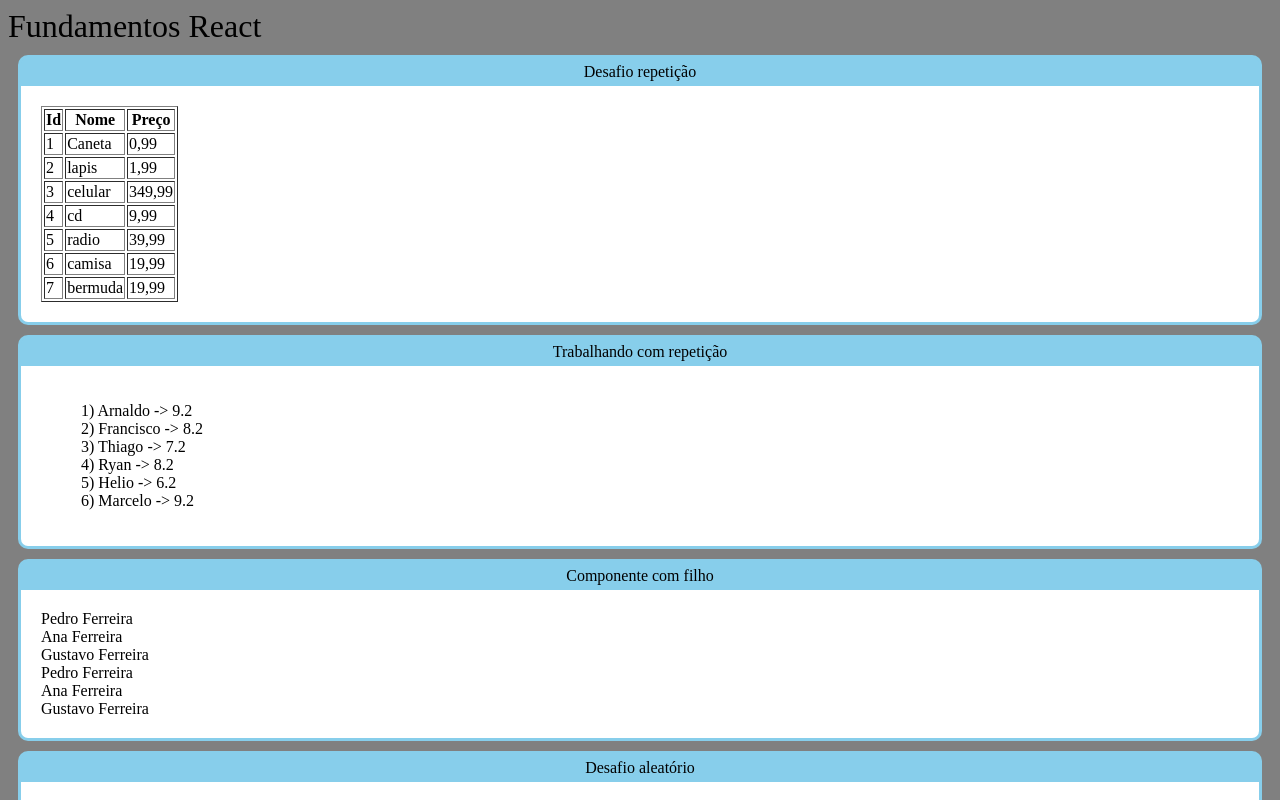
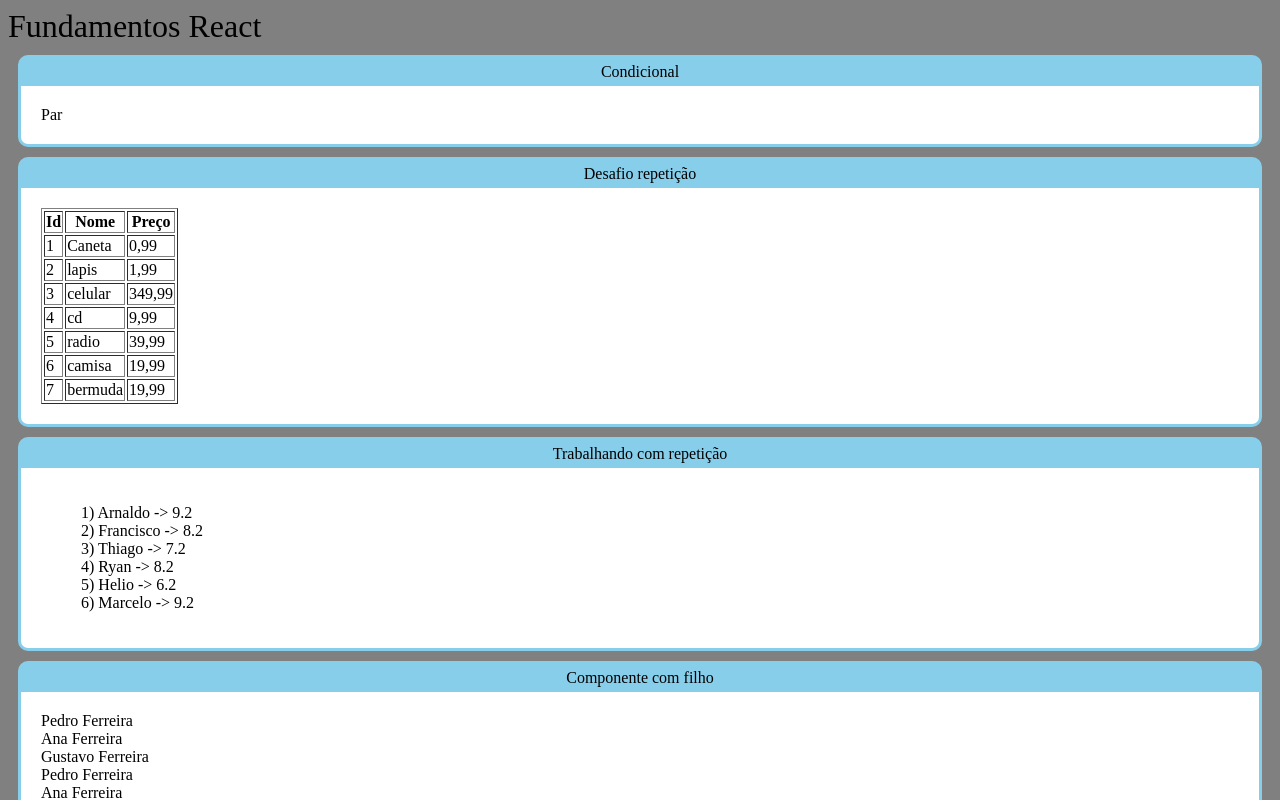
Before and after one commit to rodolfoSantosUK/reactCod3r, a React (Create React App) app in the folder fundamentos-react/: page / in a window 1280 px wide. Shown: the top 800 px of the page. Built offline with nearby package versions, Linux system fonts and the light colour scheme.

Commit message:
[ADD] Fizemos uma renderização condicional usando ternário.

```diff
--- a/fundamentos-react/src/App.jsx
+++ b/fundamentos-react/src/App.jsx
@@ -8,11 +8,15 @@
 import FamiliaMembro from './components/basicos/FamiliaMembro'
 import ListaAluno from './components/repeticao/ListaAlunos'
 import TabelaProdutos from './components/repeticao/TabelaProdutos'
-
+import ParOuImpar from "./components/condicional/ParOuImpar"
 
 export default () => (
     <div id="app" >
         <h1>Fundamentos React </h1>
+
+        <Card titulo="Condicional ">
+            <ParOuImpar numero={10} ></ParOuImpar>
+        </Card>
 
         <Card titulo="Desafio repetição ">
             <TabelaProdutos></TabelaProdutos>
--- /dev/null
+++ b/fundamentos-react/src/components/condicional/ParOuImpar.jsx
@@ -0,0 +1,17 @@
+import React from 'react'
+
+export default props => {
+
+    const isPar = props.numero % 2 === 0
+
+    return (
+
+        <div>
+
+            { isPar ? <span>Par</span> : <span>Impar</span> }
+
+
+        </div>
+
+    )
+}
```
